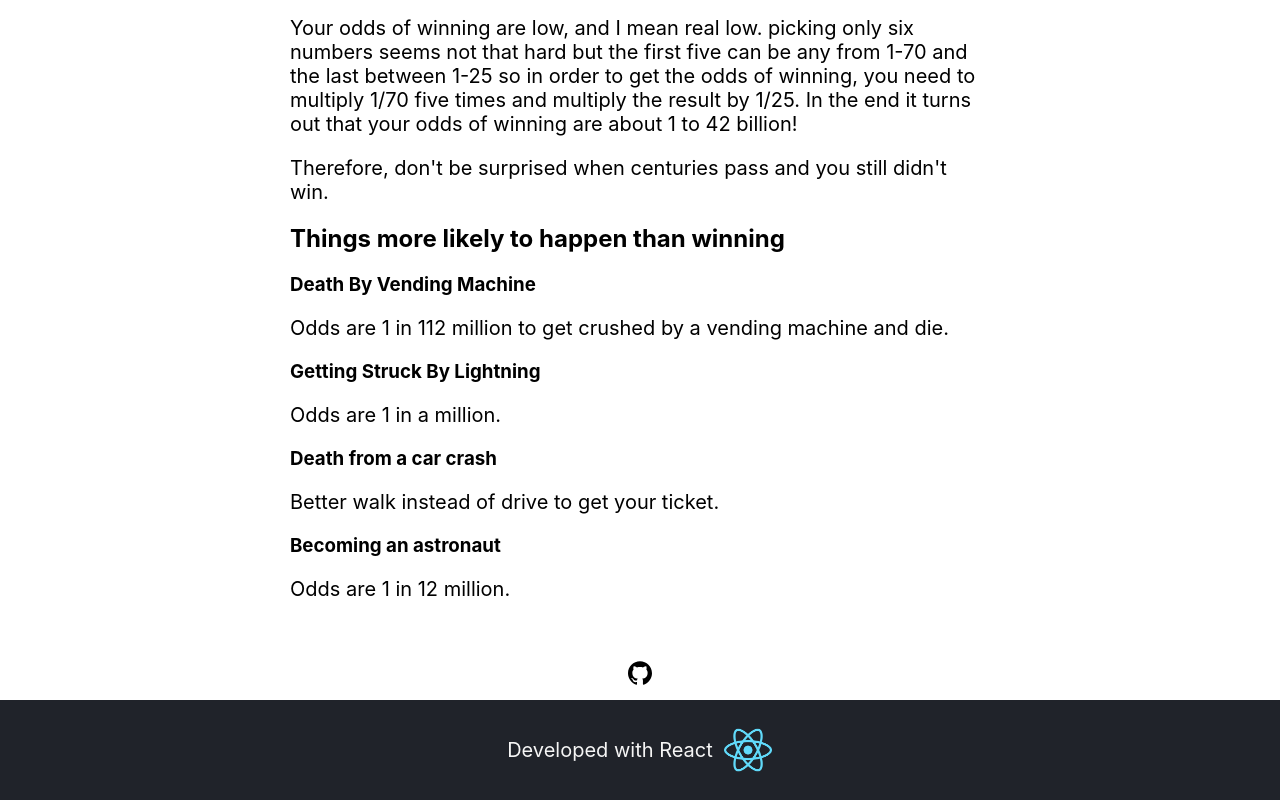
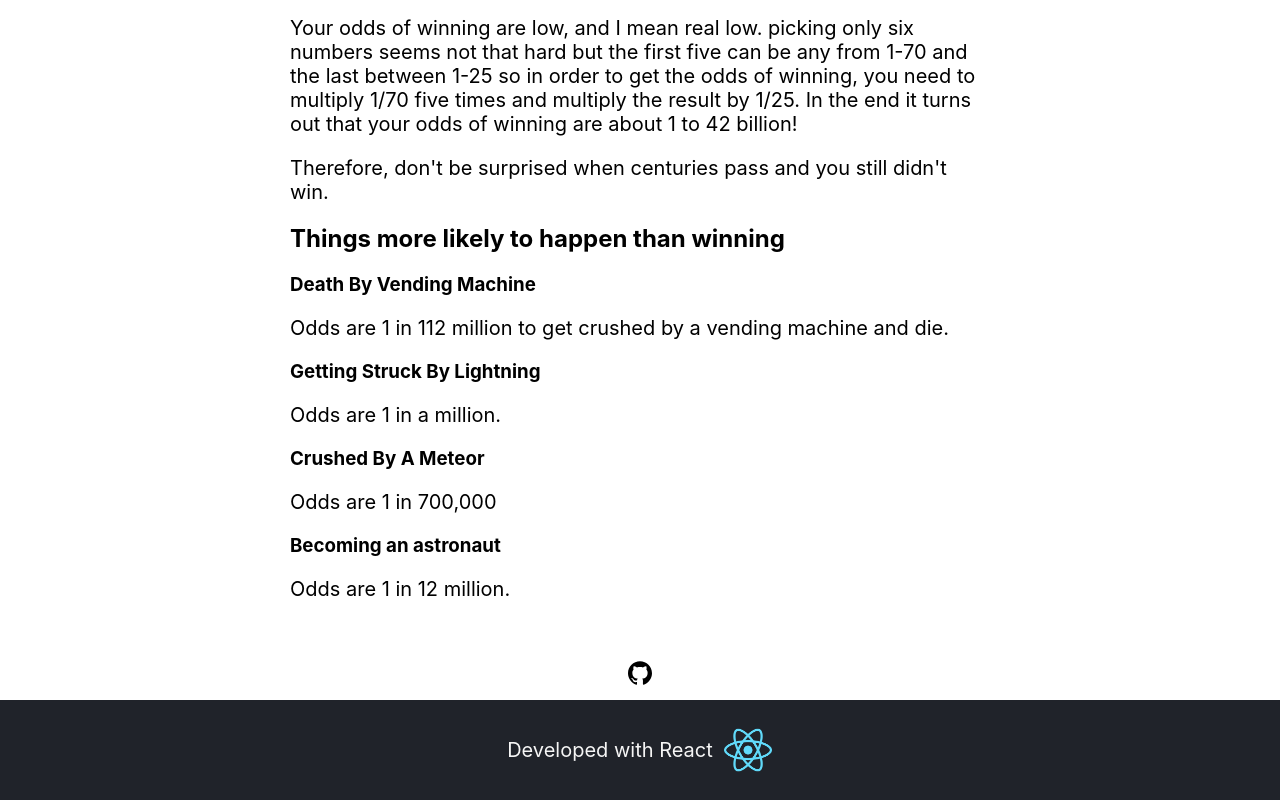
Before and after one commit to TamerMograbi/Lottery-Sim, a React (Create React App) app: page / in a window 1280 px wide. Shown: the part 1406-2206 px from the top of the page. Built offline with nearby package versions, Linux system fonts and the light colour scheme.

Commit message:
change from car crash to meator crush :D

```diff
--- a/src/LotteryDetails.js
+++ b/src/LotteryDetails.js
@@ -28,8 +28,8 @@ function LotteryDetails() {
             <p className="detailsPar">Odds are 1 in 112 million to get crushed by a vending machine and die.</p>
             <h3>Getting Struck By Lightning</h3>
             <p className="detailsPar">Odds are 1 in a million.</p>
-            <h3>Death from a car crash</h3>
-            <p className="detailsPar">Better walk instead of drive to get your ticket.</p>
+            <h3>Crushed By A Meteor</h3>
+            <p className="detailsPar">Odds are 1 in 700,000</p>
             <h3>Becoming an astronaut</h3>
             <p className="detailsPar">Odds are 1 in 12 million.</p>
         </div>
```
Also changed, not shown: 1 other file (tests, documents, lock files or other folders).
